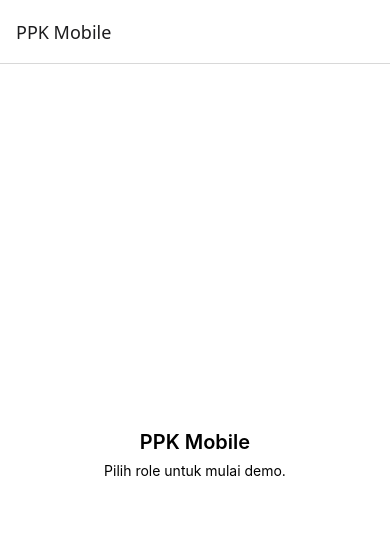
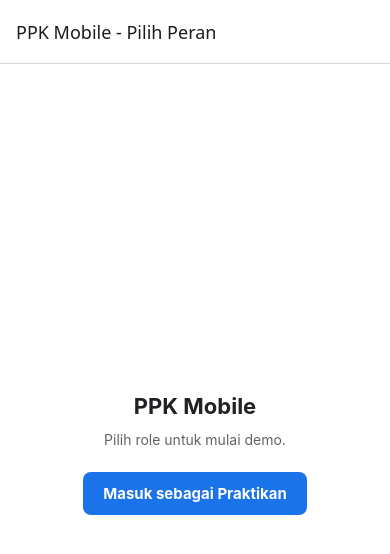
Before and after one commit to muhffikkri/ppk-sistem-praktikum, a React Native app: screen / in a window 390 px wide. Shown: the top 554 px of the page. Built offline with nearby package versions, Linux system fonts and the light colour scheme.

Commit message:
feat: integrate student screen into navigation stack

```diff
--- a/App.tsx
+++ b/App.tsx
@@ -1,16 +1,25 @@
 import { NavigationContainer } from '@react-navigation/native';
 import { createNativeStackNavigator } from '@react-navigation/native-stack';
 import { StatusBar } from 'expo-status-bar';
-import { StyleSheet, Text, View } from 'react-native';
+import { StyleSheet, Text, View, TouchableOpacity } from 'react-native';
+import StudentScreen from './src/features/student/StudentScreen';
 
 const Stack = createNativeStackNavigator();
 
-// Placeholder until Orang 1 wires RootStackParamList from docs/shared-contract.md.
-function RoleSelectScreen() {
+// Halaman Pemilihan Role (Bisa dikembangkan kelompok, atau langsung tombol ke fitur Anda)
+function RoleSelectScreen({ navigation }: { navigation: any }) {
   return (
     <View style={styles.container}>
       <Text style={styles.title}>PPK Mobile</Text>
-      <Text>Pilih role untuk mulai demo.</Text>
+      <Text style={styles.subtitle}>Pilih role untuk mulai demo.</Text>
+
+      {/* Tombol pintasan langsung ke Alur Praktikan */}
+      <TouchableOpacity
+        style={styles.button}
+        onPress={() => navigation.navigate('StudentFlow')}
+      >
+        <Text style={styles.buttonText}>Masuk sebagai Praktikan</Text>
+      </TouchableOpacity>
     </View>
   );
 }
@@ -22,7 +31,12 @@ export default function App() {
         <Stack.Screen
           name="RoleSelect"
           component={RoleSelectScreen}
-          options={{ title: 'PPK Mobile' }}
+          options={{ title: 'PPK Mobile - Pilih Peran' }}
+        />
+        <Stack.Screen
+          name="StudentFlow"
+          component={StudentScreen}
+          options={{ title: 'Portal Praktikan', headerShown: false }}
         />
       </Stack.Navigator>
       <StatusBar style="auto" />
@@ -36,10 +50,28 @@ const styles = StyleSheet.create({
     backgroundColor: '#fff',
     alignItems: 'center',
     justifyContent: 'center',
-    gap: 8,
+    padding: 16,
+    gap: 12,
   },
   title: {
-    fontSize: 20,
-    fontWeight: '600',
+    fontSize: 22,
+    fontWeight: 'bold',
+    color: '#202124',
+  },
+  subtitle: {
+    fontSize: 14,
+    color: '#5f6368',
+    marginBottom: 12,
+  },
+  button: {
+    backgroundColor: '#1a73e8',
+    paddingHorizontal: 20,
+    paddingVertical: 12,
+    borderRadius: 8,
+  },
+  buttonText: {
+    color: '#ffffff',
+    fontSize: 15,
+    fontWeight: 'bold',
   },
 });
```
